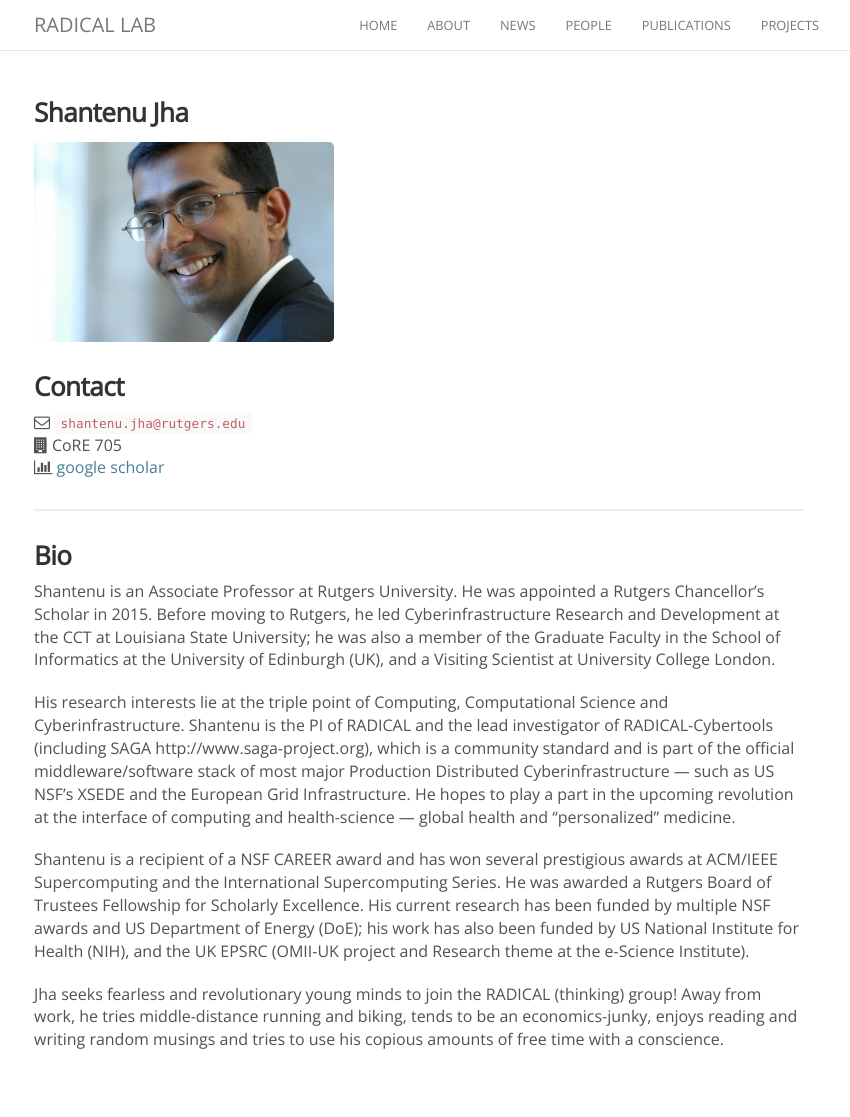
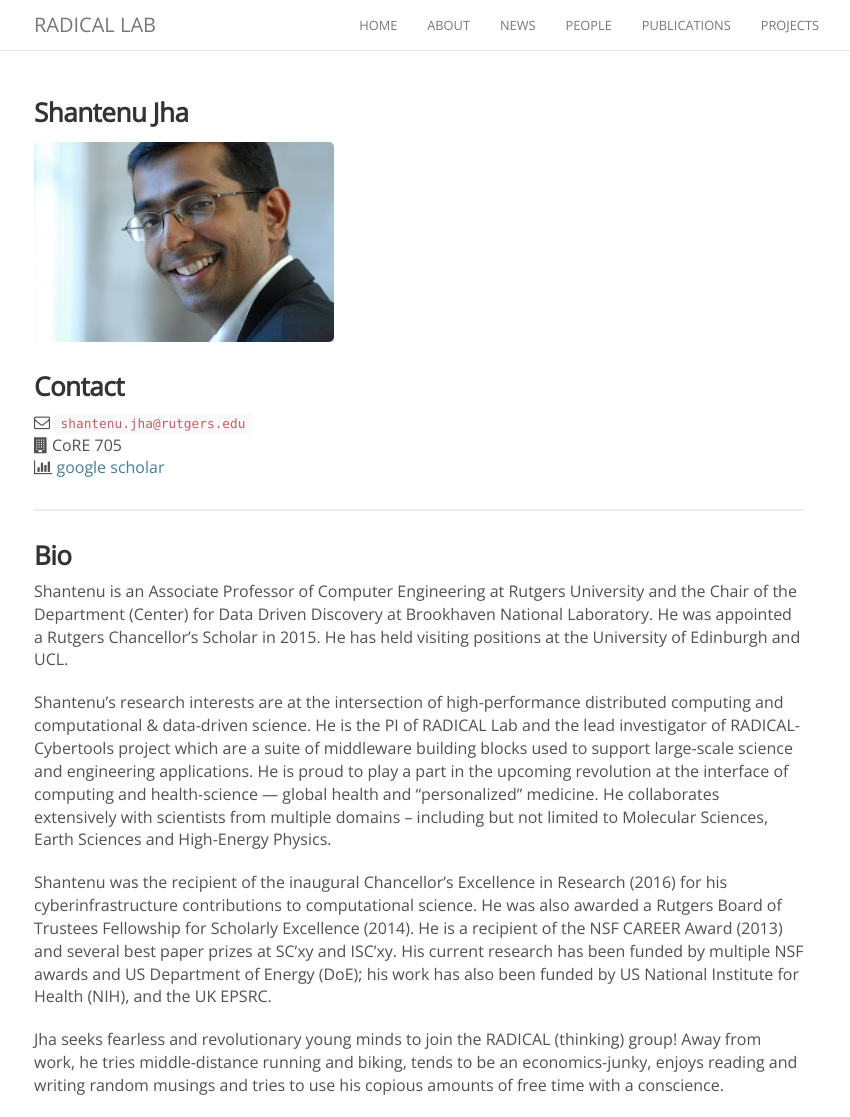
Before and after one commit to seymaguleryuz/radical-group.github.io, a Jekyll site: the page built from _people/shantenu_jha.md, in a window 1280 px wide and 1117 px high. Shown: the whole window, without its empty margins (221-1071 px from the left). Built offline with Jekyll 4.4.1, drawn with Linux system fonts in a browser that asks for light colours; nearby versions of some CDN libraries.

Commit message:
upto date.

```diff
--- a/_people/shantenu_jha.md
+++ b/_people/shantenu_jha.md
@@ -17,10 +17,29 @@
 
 ### Bio
 
-Shantenu is an Associate Professor at Rutgers University. He was appointed a Rutgers Chancellor’s Scholar in 2015. Before moving to Rutgers, he led Cyberinfrastructure Research and Development at the CCT at Louisiana State University; he was also a member of the Graduate Faculty in the School of Informatics at the University of Edinburgh (UK), and a Visiting Scientist at University College London.
+Shantenu is an Associate Professor of Computer Engineering at Rutgers
+University and the Chair of the Department (Center) for Data Driven Discovery
+at Brookhaven National Laboratory. He was appointed a Rutgers Chancellor’s
+Scholar in 2015. He has held visiting positions at the University of Edinburgh
+and UCL.
 
-His research interests lie at the triple point of Computing, Computational Science and Cyberinfrastructure.  Shantenu is the PI of  RADICAL and the lead investigator of RADICAL-Cybertools (including SAGA http://www.saga-project.org), which is a community standard and is part of the official middleware/software stack of most major Production Distributed Cyberinfrastructure — such as US NSF’s XSEDE and the European Grid Infrastructure. He hopes to play a part in the upcoming revolution at the interface of computing and health-science — global health and “personalized” medicine.
+Shantenu's research interests are at the intersection of high-performance
+distributed computing and computational & data-driven science. He is the PI of
+RADICAL Lab and the lead investigator of RADICAL-Cybertools project which are
+a suite of middleware building blocks used to support large-scale science and
+engineering applications. He is proud to play a part in the upcoming
+revolution at the interface of computing and health-science — global health
+and “personalized” medicine. He collaborates extensively with scientists from
+multiple domains -- including but not limited to Molecular Sciences, Earth
+Sciences and High-Energy Physics.
 
-Shantenu is a recipient of a NSF CAREER award and has won several prestigious awards at ACM/IEEE Supercomputing and the International Supercomputing Series. He was awarded a Rutgers Board of Trustees Fellowship for Scholarly Excellence.  His current research has been funded by multiple NSF awards and US Department of Energy (DoE); his work has also been funded by US National Institute for Health (NIH), and the UK EPSRC (OMII-UK project and Research theme at the e-Science Institute).
+Shantenu was the recipient of the inaugural Chancellor's Excellence in
+Research (2016) for his cyberinfrastructure contributions to computational
+science. He was also awarded a Rutgers Board of Trustees Fellowship for
+Scholarly Excellence (2014). He is a recipient of the NSF CAREER Award (2013)
+and several best paper prizes at SC'xy and ISC'xy. His current research has
+been funded by multiple NSF awards and US Department of Energy (DoE); his work
+has also been funded by US National Institute for Health (NIH), and the UK
+EPSRC.
 
 Jha seeks fearless and revolutionary young minds to join the RADICAL (thinking) group! Away from work, he tries middle-distance running and biking, tends to be an economics-junky, enjoys reading and writing random musings and tries to use his copious amounts of free time with a conscience.
```
Also changed, not shown: shantenu.md (+1 -1 lines).
